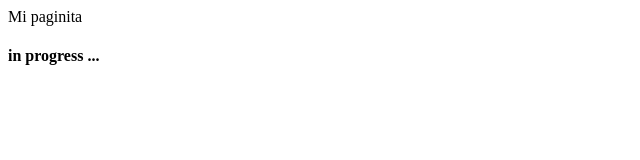
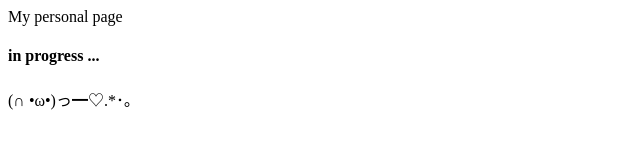
Before and after one commit to EsauPR/EsauPR.github.io, a plain HTML site: page index.html in a window 1280 px wide. Shown: the whole page, without its empty margins (0-640 px from the left). Drawn offline with Linux system fonts and the light colour scheme.

Commit message:
Update index.html

```diff
--- a/index.html
+++ b/index.html
@@ -5,7 +5,8 @@
     <title> Esaú Peralta </title>
   </head>
   <body>
-    Mi paginita
+    My personal page
     <h4> in progress ... </h4>
+    (∩ •ω•)っ━♡.*･｡
   </body>
 </html>
```
